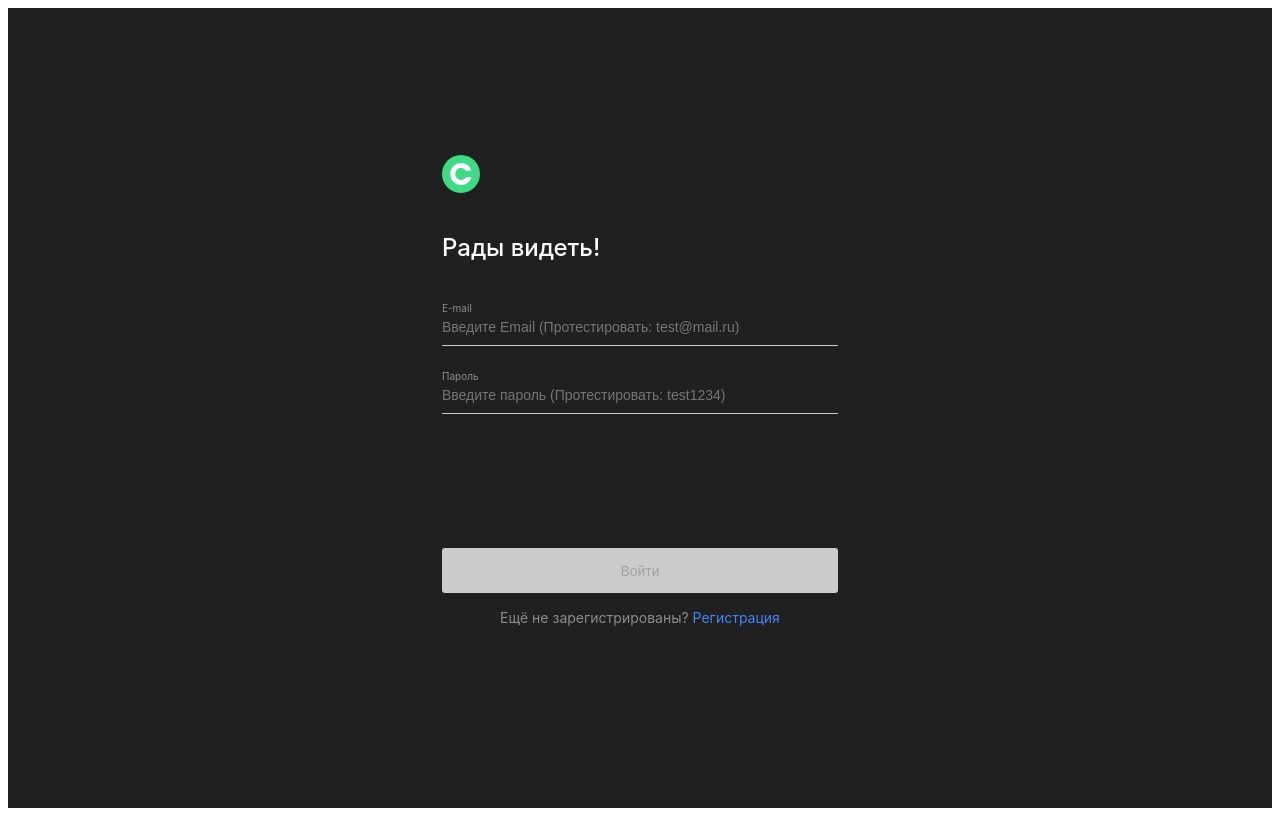
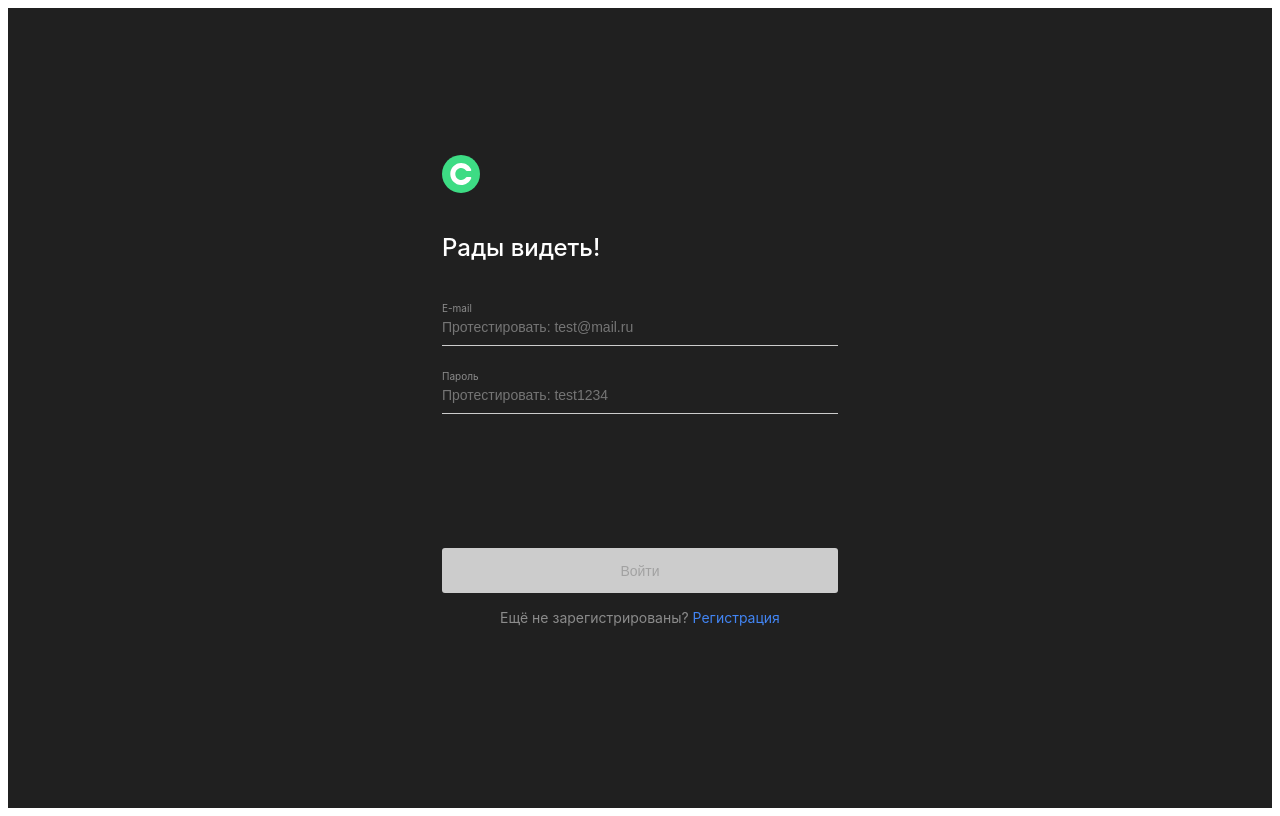
Before and after one commit to rdevil23/movies-explorer-frontend, a React (Create React App) app: page /signin in a window 1280 px wide. Built offline with nearby package versions, Linux system fonts and the light colour scheme.

Commit message:
Update Login.jsx

```diff
--- a/src/components/Login/Login.jsx
+++ b/src/components/Login/Login.jsx
@@ -44,7 +44,7 @@ const Login = ({ onLogin }) => {
         name="email"
         inputName="E-mail"
         autoComplete="email"
-        placeholder="Введите Email (Протестировать: test@mail.ru)"
+        placeholder="Протестировать: test@mail.ru"
         register={{
           ...register('email', {
             onChange: (e) => {
@@ -67,7 +67,7 @@ const Login = ({ onLogin }) => {
         name="password"
         inputName="Пароль"
         autoComplete="on"
-        placeholder="Введите пароль (Протестировать: test1234)"
+        placeholder="Протестировать: test1234"
         register={{
           ...register('password', {
             onChange: (e) => {
```
